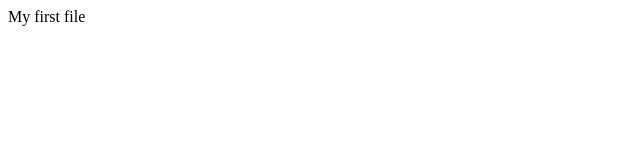
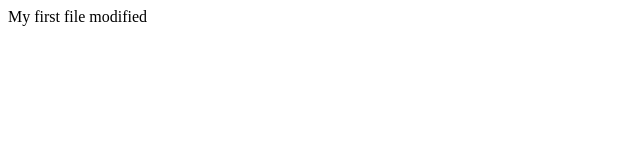
Before and after one commit to mkrishnateja/training, a plain HTML site: page index.html in a window 1280 px wide. Shown: the full height of the page, 0-640 px from the left. Drawn offline with Linux system fonts and the light colour scheme.

Commit message:
added modified word to paragraph

```diff
--- a/index.html
+++ b/index.html
@@ -3,6 +3,6 @@
     <title>My first file in project</title>
   </head>
   <body>
-    <p>My first file </p>
+    <p>My first file modified </p>
   </body>
 </html>
```
